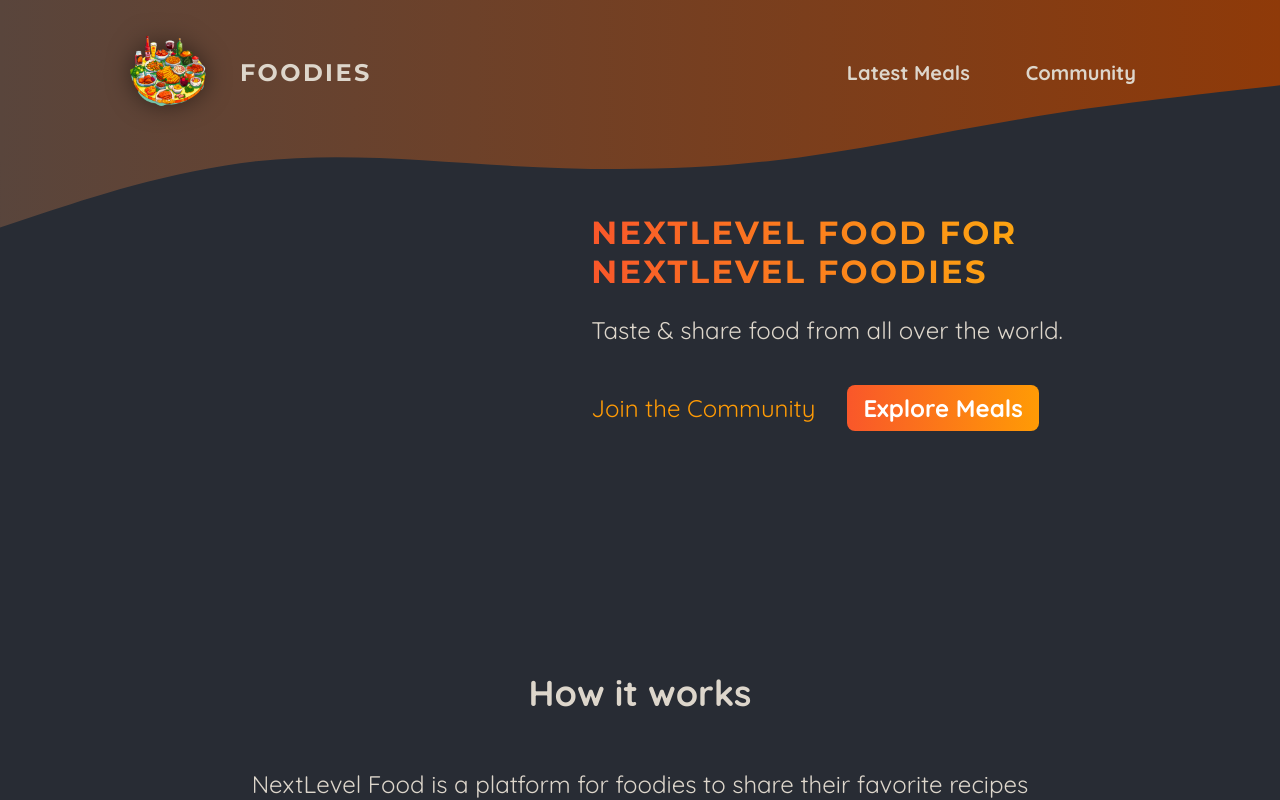
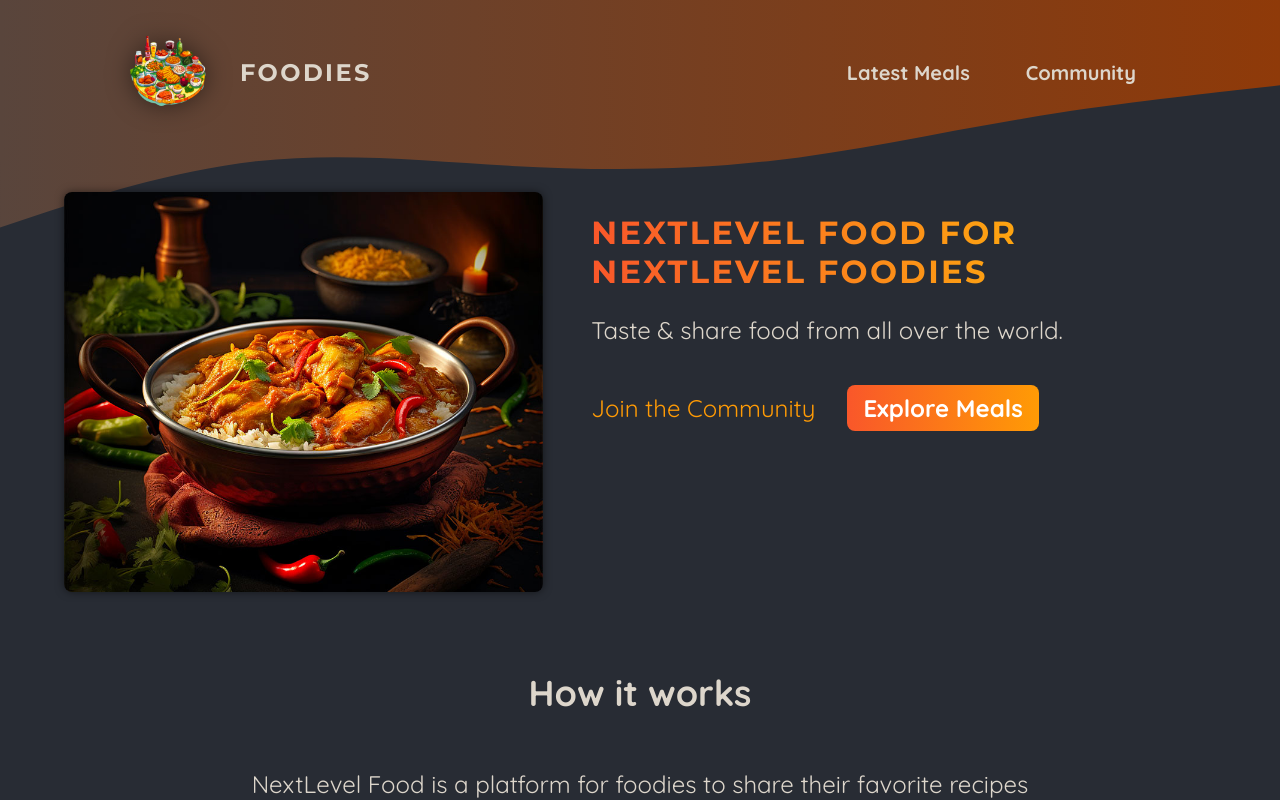
Before and after one commit to aashrith-raksh/Foodies, a Next.js app: page / in a window 1280 px wide. Shown: the top 800 px of the page. Built offline with nearby package versions, Linux system fonts and the light colour scheme.

Commit message:
feat: Add Image Slider component

```diff
--- a/app/page.js
+++ b/app/page.js
@@ -1,12 +1,15 @@
 import Link from 'next/link';
 
 import classes from './page.module.css';
+import ImageSlider from '@/components/ImageSlider/ImageSlider';
 
 export default function Home() {
   return (
     <>
       <header className={classes.header}>
-        <div className={classes.slideshow}></div>
+        <div className={classes.slideshow}>
+          <ImageSlider/>
+        </div>
         <div>
           <div className={classes.hero}>
             <h1>NextLevel Food for NextLevel Foodies</h1>
--- /dev/null
+++ b/components/ImageSlider/ImageSlider.jsx
@@ -0,0 +1,49 @@
+"use client"
+import { useEffect, useState } from 'react';
+import Image from 'next/image';
+
+import burgerImg from '@/assets/burger.jpg';
+import curryImg from '@/assets/curry.jpg';
+import dumplingsImg from '@/assets/dumplings.jpg';
+import macncheeseImg from '@/assets/macncheese.jpg';
+import pizzaImg from '@/assets/pizza.jpg';
+import schnitzelImg from '@/assets/schnitzel.jpg';
+import tomatoSaladImg from '@/assets/tomato-salad.jpg';
+import classes from './image-slider.module.css';
+
+const images = [
+  { image: burgerImg, alt: 'A delicious, juicy burger' },
+  { image: curryImg, alt: 'A delicious, spicy curry' },
+  { image: dumplingsImg, alt: 'Steamed dumplings' },
+  { image: macncheeseImg, alt: 'Mac and cheese' },
+  { image: pizzaImg, alt: 'A delicious pizza' },
+  { image: schnitzelImg, alt: 'A delicious schnitzel' },
+  { image: tomatoSaladImg, alt: 'A delicious tomato salad' },
+];
+
+export default function ImageSlider() {
+  const [currentImageIndex, setCurrentImageIndex] = useState(0);
+
+  useEffect(() => {
+    const interval = setInterval(() => {
+      setCurrentImageIndex((prevIndex) =>
+        prevIndex < images.length - 1 ? prevIndex + 1 : 0
+      );
+    }, 5000);
+
+    return () => clearInterval(interval);
+  }, []);
+
+  return (
+    <div className={classes.slideshow}>
+      {images.map((image, index) => (
+        <Image
+          key={index}
+          src={image.image}
+          className={index === currentImageIndex ? classes.active : ''}
+          alt={image.alt}
+        />
+      ))}
+    </div>
+  );
+}
--- /dev/null
+++ b/components/ImageSlider/image-slider.module.css
@@ -0,0 +1,26 @@
+.slideshow {
+    position: relative;
+    width: 100%;
+    height: 100%;
+    border-radius: 8px;
+    overflow: hidden;
+    box-shadow: 0 0 0.5rem rgba(0, 0, 0, 0.5);
+  }
+
+  .slideshow img {
+    width: 100%;
+    height: 100%;
+    object-fit: cover;
+    position: absolute;
+    top: 0;
+    left: 0;
+    opacity: 0;
+    transform: scale(1.1) translateX(-1rem) rotate(-5deg);
+    transition: all 0.5s ease-in-out;
+  }
+
+  .slideshow .active {
+    z-index: 1;
+    opacity: 1;
+    transform: scale(1) translateX(0) rotate(0);
+  }
```
